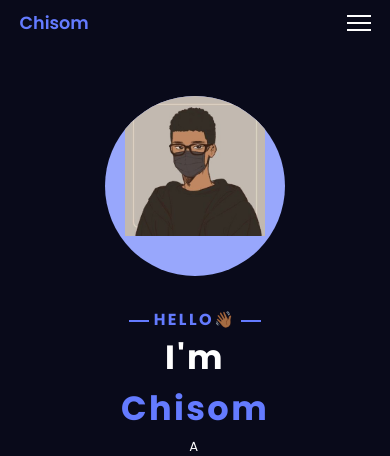
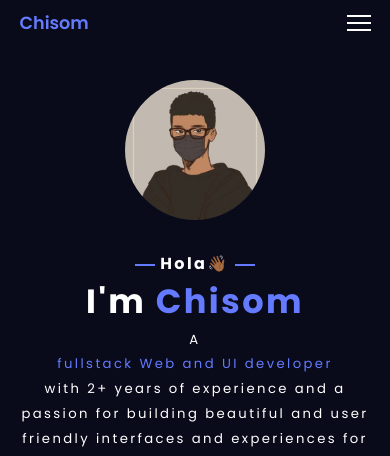
Before and after one commit to Stanley-Chisom/Chisom, a plain HTML site: page index.html in a window 390 px wide. Shown: the top 456 px of the page. Drawn offline with nearby package versions, Linux system fonts and the light colour scheme.

Commit message:
mobile view bug fix

```diff
--- a/css/styles.css
+++ b/css/styles.css
@@ -186,7 +186,7 @@ header {
     align-items: center;
     column-gap: 0.5rem;
     font-size: 1.2rem;
-    color: var(--main-color);
+
 }
 
 .home-text h3::before {
@@ -682,7 +682,6 @@ header {
 @media (max-width:635px) {
     .about-content {
         grid-template-columns: 1fr;
-        padding: 4vw;
     }
 
     .about-data span {
@@ -714,7 +713,13 @@ header {
 }
 
 @media(max-width:450px) {
+
     .home {
+        min-height: 485px;
+        padding-top: 5rem;
+    }
+
+    .home-img {
         width: 140px;
         height: 140px;
     }
@@ -749,8 +754,8 @@ header {
     }
 }
 
-/* @media (max-width:325px) {
+@media (max-width:325px) {
     .navbar {
         width: 100%;
-    } */
+    }
 }
--- a/index.html
+++ b/index.html
@@ -47,7 +47,7 @@
           <img src="img/profile.jpg" alt="" />
         </div>
         <div class="home-text">
-          <h3>HELLO👋🏾</h3>
+          <h3>Hola👋🏾</h3>
           <h2>I'm <span class="color">Chisom</span></h2>
           <p>
             A
```
